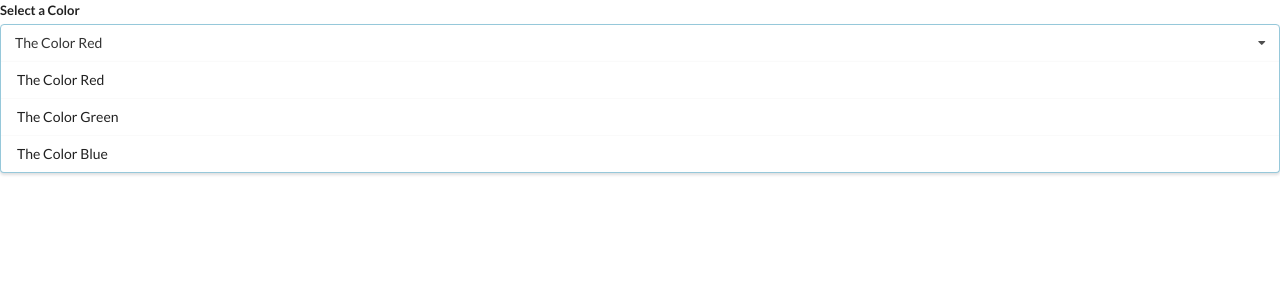
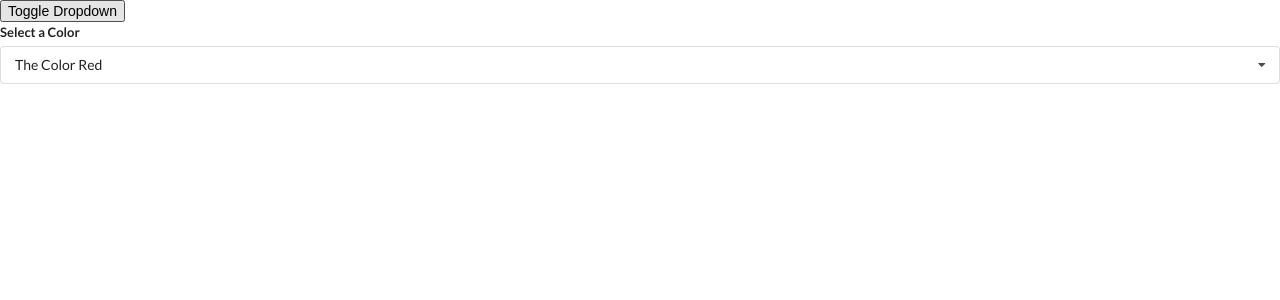
Before and after one commit to ChrisLefrancois/React-Widget, a React (Create React App) app: page / in a window 1280 px wide. Shown: the top 300 px of the page. Built offline with nearby package versions, Linux system fonts and the light colour scheme.

Commit message:
finished the ropdown

```diff
--- a/src/App.js
+++ b/src/App.js
@@ -35,14 +35,19 @@
 
 /* eslint import/no-anonymous-default-export: [2, {"allowArrowFunction": true}] */
 export default () => {
-  const [selected, setSelected] = useState(options[0])
+  const [selected, setSelected] = useState(options[0]);
+  const [showDropdown, setShowDropdown] = useState(true);
+
   return (
     <div>
-      <Dropdown
-        options={options}
-        selected={selected}
-        onSelectedChange={setSelected}
-      />
+      <button onClick={() => setShowDropdown(!showDropdown)}>Toggle Dropdown</button>
+      {showDropdown ?
+        <Dropdown
+          options={options}
+          selected={selected}
+          onSelectedChange={setSelected}
+        /> : null
+      }
     </div>
   );
 };
--- a/src/components/Dropdown.js
+++ b/src/components/Dropdown.js
@@ -1,7 +1,31 @@
-import React from 'react';
+import React, { useState, useEffect, useRef } from 'react';
 
 const Dropdown = ({ options, selected, onSelectedChange }) => {
+  const [ open, setOpen] = useState(false);
+  const ref = useRef();
+
+  useEffect(() => {
+    const onBodyClick = (event) => {
+      if (ref.current.contains(event.target)) {
+        return;
+      }
+      setOpen(false);
+    };
+    document.body.addEventListener("click", onBodyClick, { capture: true });
+
+    return () => {
+      document.body.removeEventListener("click", onBodyClick, {
+        capture: true,
+      });
+    };
+  }, []);
+
   const renderedOptions = options.map((option) => {
+
+    if (option.value === selected.value) {
+      return null;
+    }
+
     return (
       <div
         key={option.value}
@@ -14,13 +38,17 @@
   });
 
   return (
-    <div className='ui form'>
+    <div ref={ref} className='ui form'>
       <div className="field">
         <label htmlFor="" className="label">Select a Color</label>
-        <div className="ui selection dropdown visible active">
+        <div
+          onClick={() => setOpen(!open)}
+          className={`ui selection dropdown ${open ? 'visible active' : ''}`}
+        >
           <i className="dropdown icon"></i>
           <div className="text">{selected.label}</div>
-          <div className="menu visible transition">
+          <div
+            className={`menu ${open ? 'visible transition' : ''}`}>
             {renderedOptions}
           </div>
         </div>
```
